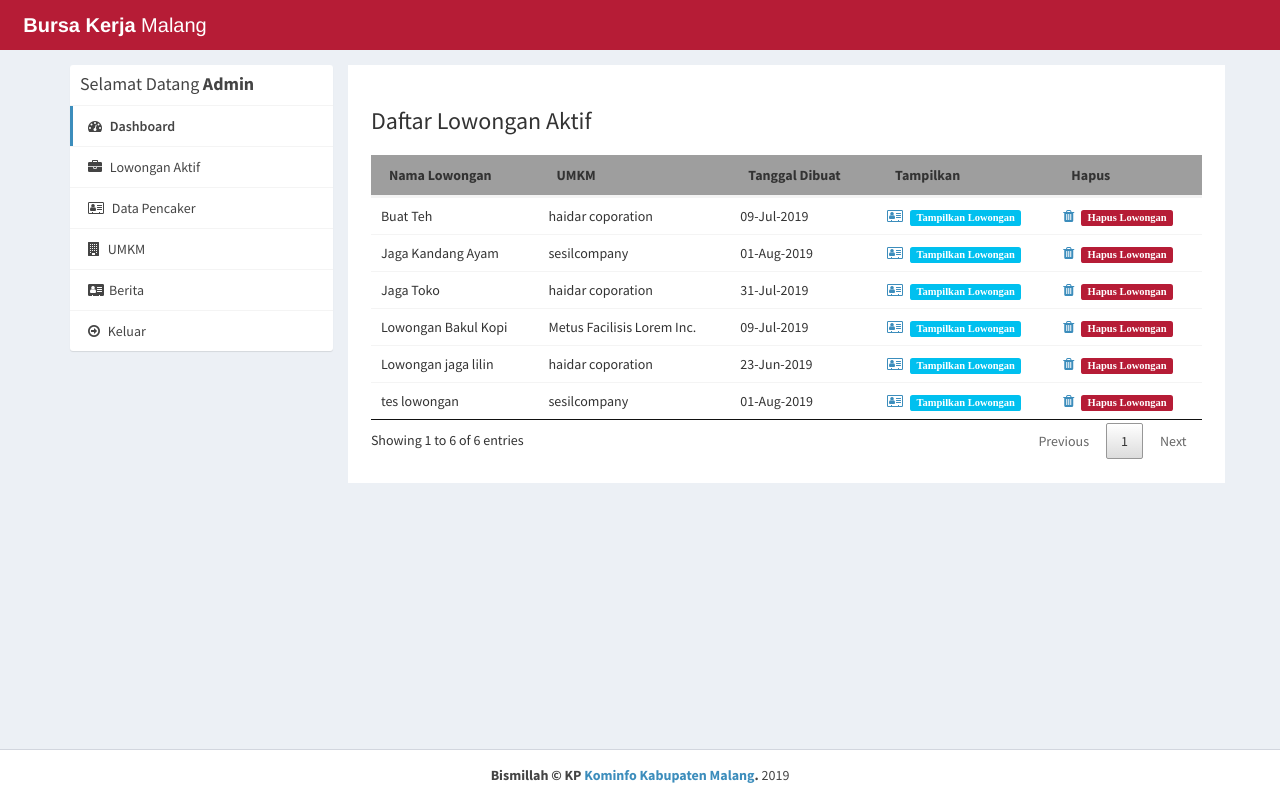
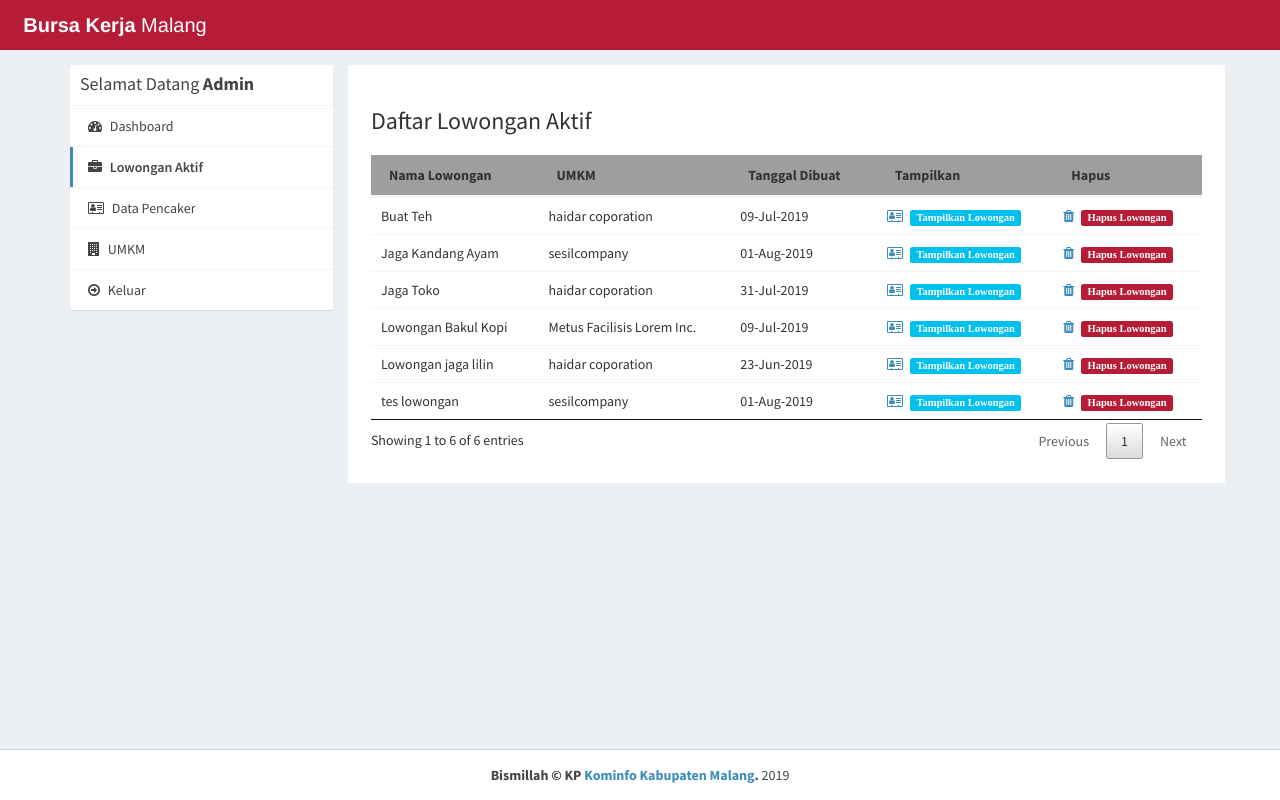
Before and after one commit to Haidar25/KP, a PHP site: page /dashboard/admin/active-jobs.php in a window 1280 px wide. Run offline with PHP 8.4, Linux system fonts and the light colour scheme; a user stored in the database is signed in; data comes from the database, SQL or seed files in the repository; grey boxes are pictures that could not be loaded.

Commit message:
fixing navbar in dashboard admin

```diff
--- a/dashboard/admin/active-jobs.php
+++ b/dashboard/admin/active-jobs.php
@@ -78,13 +78,13 @@ require_once("../../landingpage/db.php");
               </div>
               <div class="box-body no-padding">
                 <ul class="nav nav-pills nav-stacked">
-                <li class="active"><a href="dashboard.php"><i class="fa fa-dashboard"></i> Dashboard</a></li>
-                  <li><a href="active-jobs.php"><i class="fa fa-briefcase"></i> Lowongan Aktif</a></li>
+                <li ><a href="dashboard.php"><i class="fa fa-dashboard"></i> Dashboard</a></li>
+                  <li class="active"><a href="active-jobs.php"><i class="fa fa-briefcase"></i> Lowongan Aktif</a></li>
                   <li><a href="applications.php"><i class="fa fa-address-card-o"></i> Data Pencaker</a></li>
                   <li><a href="companies.php"><i class="fa fa-building"></i> UMKM</a></li>
-                  <li>
+                  <!-- <li>
                     <a href="#"><i class="fa fa-address-card"></i>Berita</a>
-                  </li>
+                  </li> -->
                   <li><a href="../../landingpage/logout.php"><i class="fa fa-arrow-circle-o-right"></i> Keluar</a></li>
                 </ul>
               </div>
--- a/dashboard/admin/applications.php
+++ b/dashboard/admin/applications.php
@@ -78,9 +78,9 @@ require_once("../../landingpage/db.php");
               </div>
               <div class="box-body no-padding">
                 <ul class="nav nav-pills nav-stacked">
-                <li class="active"><a href="dashboard.php"><i class="fa fa-dashboard"></i> Dashboard</a></li>
+                <li ><a href="dashboard.php"><i class="fa fa-dashboard"></i> Dashboard</a></li>
                   <li><a href="active-jobs.php"><i class="fa fa-briefcase"></i> Lowongan Aktif</a></li>
-                  <li><a href="applications.php"><i class="fa fa-address-card-o"></i> Data Pencaker</a></li>
+                  <li  class="active"><a href="applications.php"><i class="fa fa-address-card-o"></i> Data Pencaker</a></li>
                   <li><a href="companies.php"><i class="fa fa-building"></i> UMKM</a></li>
                   <li><a href="../../landingpage/logout.php"><i class="fa fa-arrow-circle-o-right"></i> Keluar</a></li>
                 </ul>
--- a/dashboard/admin/companies.php
+++ b/dashboard/admin/companies.php
@@ -78,10 +78,10 @@ require_once("../../landingpage/db.php");
               </div>
               <div class="box-body no-padding">
                 <ul class="nav nav-pills nav-stacked">
-                <li class="active"><a href="dashboard.php"><i class="fa fa-dashboard"></i> Dashboard</a></li>
+                <li><a href="dashboard.php"><i class="fa fa-dashboard"></i> Dashboard</a></li>
                   <li><a href="active-jobs.php"><i class="fa fa-briefcase"></i> Lowongan Aktif</a></li>
                   <li><a href="applications.php"><i class="fa fa-address-card-o"></i> Data Pencaker</a></li>
-                  <li><a href="companies.php"><i class="fa fa-building"></i> UMKM</a></li>
+                  <li class="active"><a href="companies.php"><i class="fa fa-building"></i> UMKM</a></li>
                   <li><a href="../../landingpage/logout.php"><i class="fa fa-arrow-circle-o-right"></i> Keluar</a></li>
                 </ul>
               </div>
--- a/dashboard/admin/dashboard.php
+++ b/dashboard/admin/dashboard.php
@@ -80,9 +80,9 @@ require_once("../../landingpage/db.php");
                   <li><a href="active-jobs.php"><i class="fa fa-briefcase"></i> Lowongan Aktif</a></li>
                   <li><a href="applications.php"><i class="fa fa-address-card-o"></i> Data Pencaker</a></li>
                   <li><a href="companies.php"><i class="fa fa-building"></i> UMKM</a></li>
-                  <li>
+                  <!-- <li>
                     <a href="news.php"><i class="fa fa-address-card"></i>Berita</a>
-                  </li>
+                  </li> -->
                   <li><a href="../../landingpage/logout.php"><i class="fa fa-arrow-circle-o-right"></i> Keluar</a></li>
                 </ul>
               </div>
```
